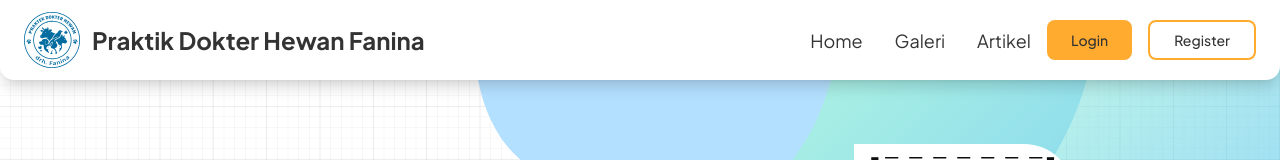
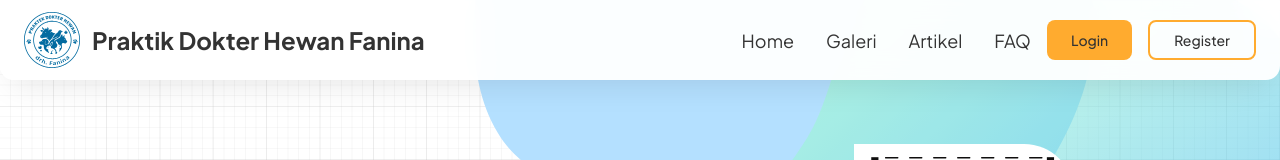
Before and after one commit to gantarimentari/compro-PAD, a Next.js app: page / in a window 1280 px wide. Shown: the top 160 px of the page. Built offline with nearby package versions, Linux system fonts and the light colour scheme; no server answers.

Commit message:
style(header) : menghaluskan transisi animasi header ketika di scroll up and down

```diff
--- a/src/components/layouts/Header.jsx
+++ b/src/components/layouts/Header.jsx
@@ -1,7 +1,7 @@
 "use client";
 
 import React, { useState, useEffect } from "react";
-import { NotificationIcon, UserIcon, CloseIcon } from "@/components/icons";
+import { NotificationIcon, UserIcon } from "@/components/icons";
 import Link from "next/link";
 import authService from '@/lib/services/authService';
 
@@ -52,13 +52,28 @@ export default function Header() {
     setIsMenuOpen(!isMenuOpen);
   };
 
+  const headerShellClassName = `
+    fixed inset-x-0 top-0 z-50
+    transform-gpu will-change-[padding,transform]
+    transition-[padding,transform] duration-500 ease-[cubic-bezier(0.22,1,0.36,1)]
+    ${isScrolled ? "px-4 pt-4 sm:px-6" : "px-0 pt-0"}
+  `;
+
+  const headerClassName = `
+    w-full bg-white/95 backdrop-blur-md shadow-e2
+    transform-gpu origin-top
+    transition-[transform,box-shadow,border-radius,background-color] duration-500 ease-[cubic-bezier(0.22,1,0.36,1)]
+    ${isScrolled
+      ? "scale-[0.985] rounded-[18px] shadow-e4"
+      : "scale-100 rounded-b-[14px]"
+    }
+  `;
+
   return (
-    <header className={`
-      ${isScrolled
-        ? "fixed top-4 scale-95 rounded-[14px]"
-        : "scale-100"
-      } w-full bg-white shadow-e2 rounded-b-[14px] shadow-e4 transition-all duration-1000 ease-in-out z-50 origin-top`}
-    >
+    <>
+      <div aria-hidden className="h-20" />
+      <div className={headerShellClassName}>
+      <header className={headerClassName}>
       <div className="mx-auto px-4 sm:px-6">
         <div className="flex items-center justify-between h-20">
           {/* Logo and Company Name Section */}
@@ -86,6 +101,9 @@ export default function Header() {
               <Link href="/article" className="text-body-1 text-accent-neutral-1000 transition-colors">
                 Artikel
               </Link>
+              <Link href="/faq" className="text-body-1 text-accent-neutral-1000 transition-colors">
+                FAQ
+              </Link>
             </nav>
 
 
@@ -103,12 +121,12 @@ export default function Header() {
           {/* Burger Button - Mobile */}
           <button
             onClick={toggleMenu}
-            className="lg:hidden flex flex-col justify-center items-center gap-1.5 p-2 w-10 h-10 focus:outline-none"
+            className="lg:hidden flex flex-col justify-center items-center gap-1.5 p-2 w-10 h-10 focus:outline-none transform-gpu"
             aria-label="Toggle menu"
           >
-            <span className={`block w-6 h-0.5 bg-gray-700 transition-all duration-300 ${isMenuOpen ? 'rotate-45 translate-y-2' : ''}`}></span>
-            <span className={`block w-6 h-0.5 bg-gray-700 transition-all duration-300 ${isMenuOpen ? 'opacity-0' : ''}`}></span>
-            <span className={`block w-6 h-0.5 bg-gray-700 transition-all duration-300 ${isMenuOpen ? '-rotate-45 -translate-y-2' : ''}`}></span>
+            <span className={`block w-6 h-0.5 bg-gray-700 origin-center transition-[transform,opacity,background-color] duration-500 ease-[cubic-bezier(0.22,1,0.36,1)] ${isMenuOpen ? 'rotate-45 translate-y-2' : ''}`}></span>
+            <span className={`block w-6 h-0.5 bg-gray-700 origin-center transition-[transform,opacity,background-color] duration-500 ease-[cubic-bezier(0.22,1,0.36,1)] ${isMenuOpen ? 'opacity-0' : ''}`}></span>
+            <span className={`block w-6 h-0.5 bg-gray-700 origin-center transition-[transform,opacity,background-color] duration-500 ease-[cubic-bezier(0.22,1,0.36,1)] ${isMenuOpen ? '-rotate-45 -translate-y-2' : ''}`}></span>
           </button>
         </div>
 
@@ -137,6 +155,13 @@ export default function Header() {
                 onClick={toggleMenu}
               >
                 Artikel
+              </Link>
+              <Link
+                href="/faq"
+                className="text-body-1 text-accent-neutral-1000 py-2 transition-colors hover:text-accent-blue-300"
+                onClick={toggleMenu}
+              >
+                FAQ
               </Link>
             </nav>
 
@@ -193,7 +218,9 @@ export default function Header() {
           </div>
         </div>
       </div>
-    </header>
+      </header>
+      </div>
+    </>
   );
 }
 
```
